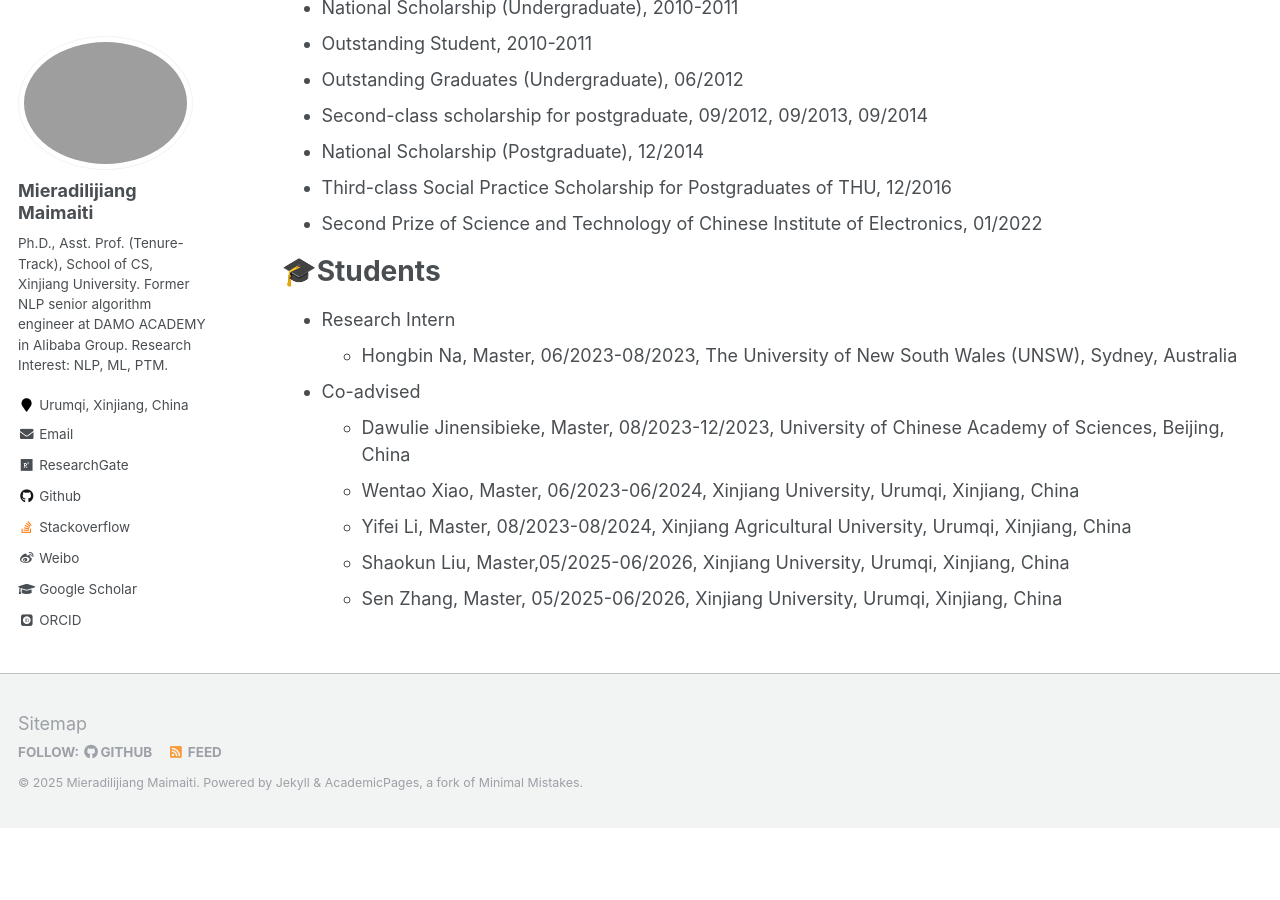
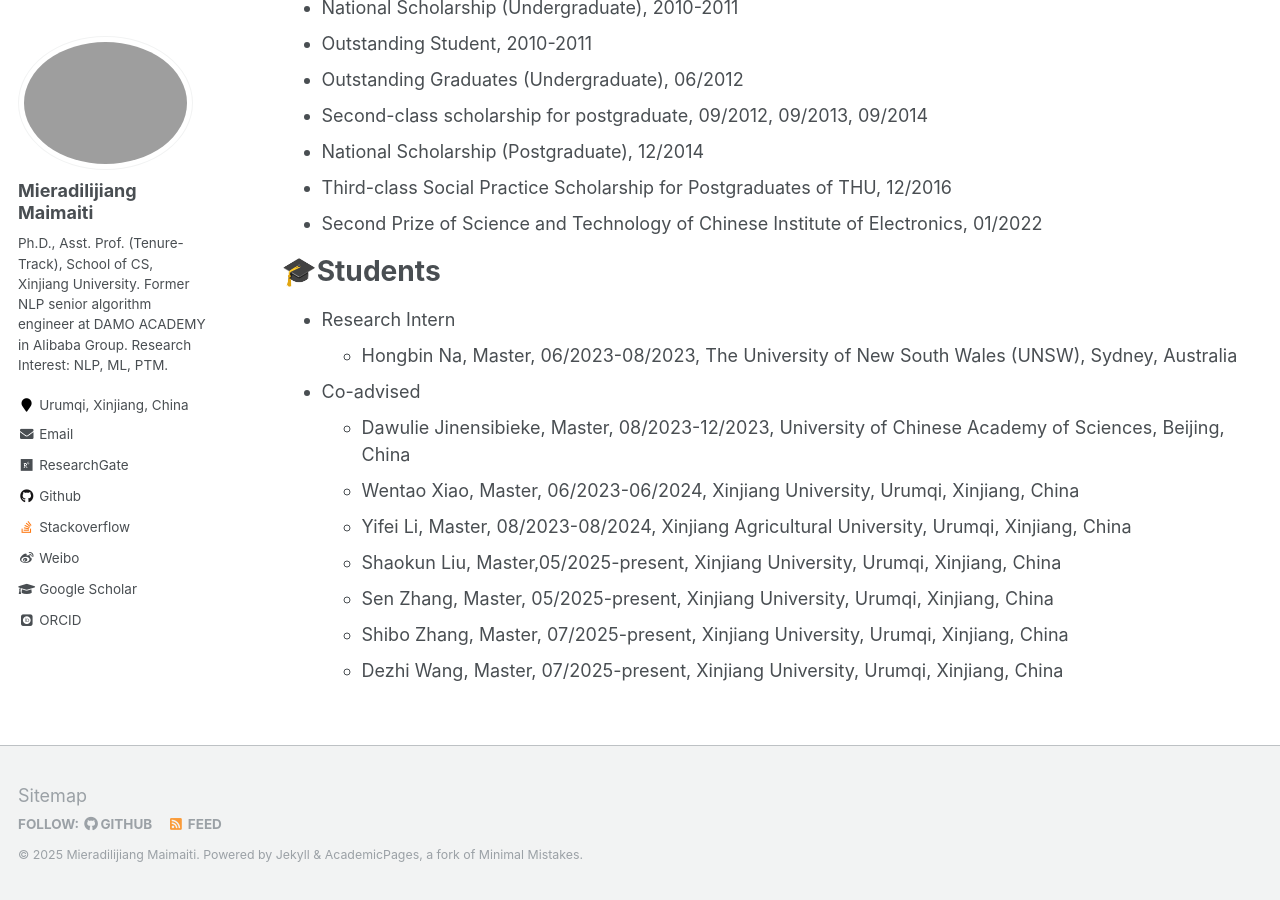
Before and after one commit to miradel51/miradel51.github.io, a Jekyll site: the page built from _pages/cv.md, in a window 1280 px wide and 900 px high, scrolled down 1129 px. Built offline with Jekyll 4.4.1, drawn with Linux system fonts in a browser that asks for light colours; some web fonts are replaced; before the commit the page ends 1957 px from its top, so only the background shows below that.

Commit message:
Update cv.md
revised students list

```diff
--- a/_pages/cv.md
+++ b/_pages/cv.md
@@ -132,8 +132,10 @@ redirect_from:
   * Dawulie Jinensibieke, Master, 08/2023-12/2023, University of Chinese Academy of Sciences, Beijing, China
   * Wentao Xiao, Master, 06/2023-06/2024, Xinjiang University, Urumqi, Xinjiang, China
   * Yifei Li, Master, 08/2023-08/2024, Xinjiang Agricultural University, Urumqi, Xinjiang, China
-  * Shaokun Liu, Master,05/2025-06/2026, Xinjiang University, Urumqi, Xinjiang, China
-  * Sen Zhang, Master, 05/2025-06/2026, Xinjiang University, Urumqi, Xinjiang, China
+  * Shaokun Liu, Master,05/2025-present, Xinjiang University, Urumqi, Xinjiang, China
+  * Sen Zhang, Master, 05/2025-present, Xinjiang University, Urumqi, Xinjiang, China
+  * Shibo Zhang, Master, 07/2025-present, Xinjiang University, Urumqi, Xinjiang, China
+  * Dezhi Wang, Master, 07/2025-present, Xinjiang University, Urumqi, Xinjiang, China
 
 
 <!-- Academic Service
```
